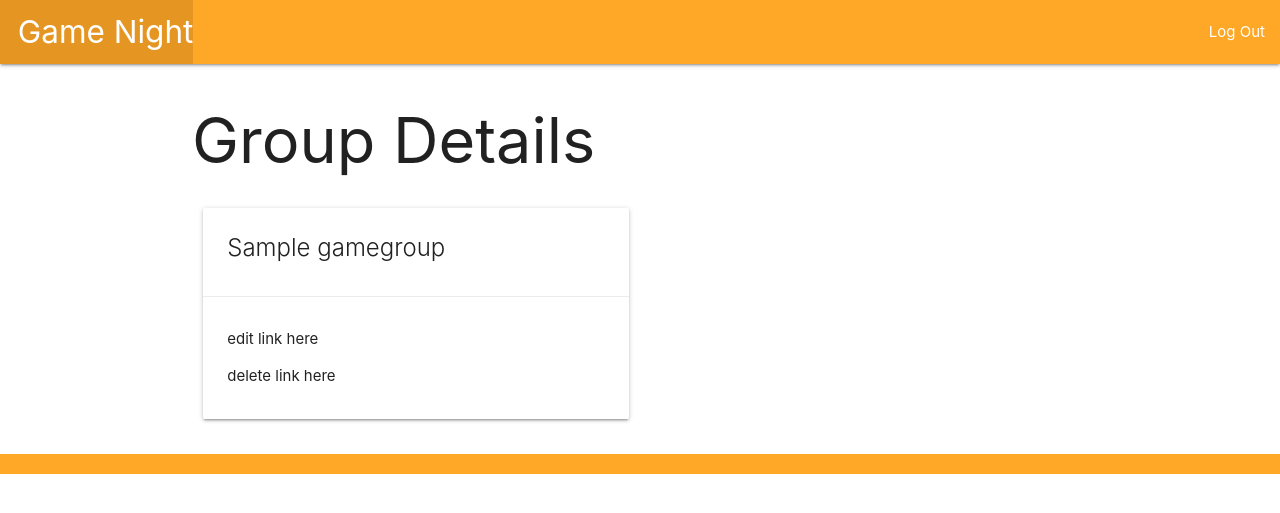
After one commit to fabo22/game-night, a Django app: page /groups/1/ in a window 1280 px wide. The commit adds this page. Shown: the top 513 px of the page. Run offline with Django 3.2, Linux system fonts and the light colour scheme; a user stored in the database is signed in; tables that the repository leaves empty hold one stand-in row (values such as "Sample post").

Commit message:
make route for create and detail

```diff
--- a/main_app/models.py
+++ b/main_app/models.py
@@ -10,6 +10,7 @@ class GameGroup(models.Model):
     state = models.CharField(max_length=30)
     zip_code = models.IntegerField()
     users = models.ManyToManyField(User)
+    created_by = models.ForeignKey(User, on_delete=models.CASCADE, related_name='created_by')
     description = models.TextField(max_length=3000)
 
     def __str__(self):
--- a/main_app/templates/base.html
+++ b/main_app/templates/base.html
@@ -15,7 +15,7 @@
     <nav>
         <div class="nav-wrapper #ffa726 orange lighten-1">
             <ul>
-                <li><a href="/" class="left brand-logo">&nbsp;&nbsp;Game Night</a></li>
+                <li><a href="{% url 'groups_index' %}" class="left brand-logo">&nbsp;&nbsp;Game Night</a></li>
             </ul>
             <ul class="right">
               {% if user.is_authenticated %}
--- /dev/null
+++ b/main_app/templates/main_app/gamegroup_detail.html
@@ -0,0 +1,19 @@
+{% extends 'base.html' %}
+{% block content %}
+
+<h1>Group Details</h1>
+
+<div class="row">
+  <div class="col s6 col-offset-3">
+    <div class="card">
+      <div class="card-content">
+        <span class="card-title">{{ gamegroup.name }}</span>
+      </div>
+      <div class="card-action">
+          <p>edit link here</p>
+          <p>delete link here</p>
+      </div>
+    </div>
+  </div>
+</div>
+{% endblock %}
--- a/main_app/templates/main_app/gamegroup_list.html
+++ b/main_app/templates/main_app/gamegroup_list.html
@@ -4,13 +4,13 @@
 <h1>Group List</h1>
 
 {% for group in gamegroup_list %}
-    <p>This will be detail link later</p>
+    <a href="{% url 'groups_detail' group.id %}">
     <div class="card">
         <div class="card-content">
             <span class="card-title">{{ group.name }}</span>
         </div>
     </div>
-  </a>
+    </a>
 {% endfor %}
 
 {% endblock %}
--- a/main_app/urls.py
+++ b/main_app/urls.py
@@ -4,5 +4,7 @@ from . import views
 urlpatterns = [
     path('', views.home, name='home'),
     path('groups/', views.GroupList.as_view(), name='groups_index'),
+    path('groups/<int:pk>/', views.GroupDetail.as_view(), name='groups_detail'),
+    path('groups/create/', views.GroupCreate.as_view(), name='groups_create'),
     path('accounts/signup/', views.signup, name='signup'),
 ]
--- a/main_app/views.py
+++ b/main_app/views.py
@@ -3,13 +3,24 @@ from django.contrib.auth import login
 from django.contrib.auth.forms import UserCreationForm
 from django.contrib.auth.decorators import login_required
 from django.contrib.auth.mixins import LoginRequiredMixin
-from django.views.generic import ListView
+from django.views.generic import ListView, DetailView
 from django.views.generic.edit import CreateView, UpdateView, DeleteView
 from .models import GameGroup, Attending, Application, Event, Genre, Photo
 # Create your views here.
 
 class GroupList(LoginRequiredMixin, ListView):
   model = GameGroup
+
+class GroupDetail(LoginRequiredMixin, DetailView):
+  model = GameGroup
+
+class GroupCreate(LoginRequiredMixin, CreateView):
+    model = GameGroup
+    fields = ['name', 'city', 'description', 'state', 'zip_code']
+
+    def form_valid(self, form):
+        form.instance.created_by = self.request.user
+        return super().form_valid(form)
 
 def home(request):
     return redirect('signup')
```
Also changed, not shown: main_app/templates/main_app/gamegroup_form.html (added, +17 -0 lines), main_app/migrations/0002_gamegroup_created_by.py (added).
